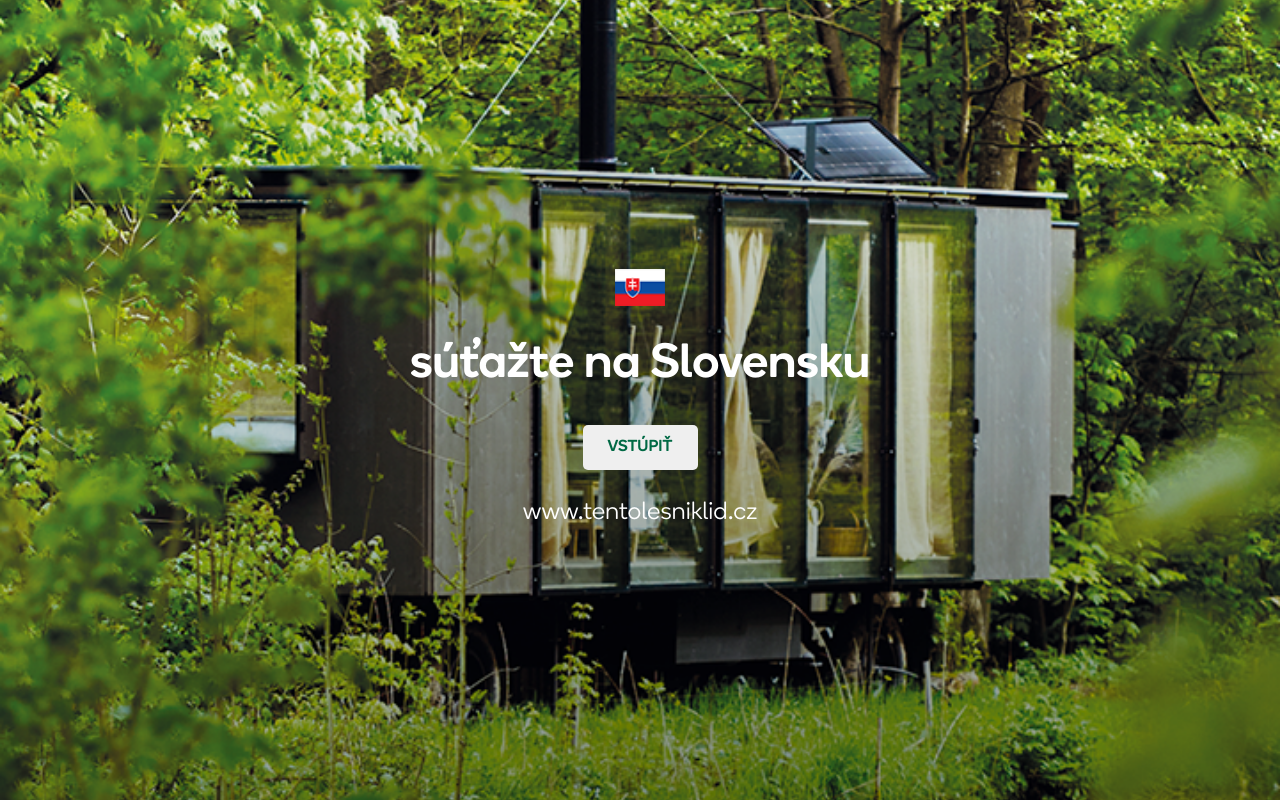
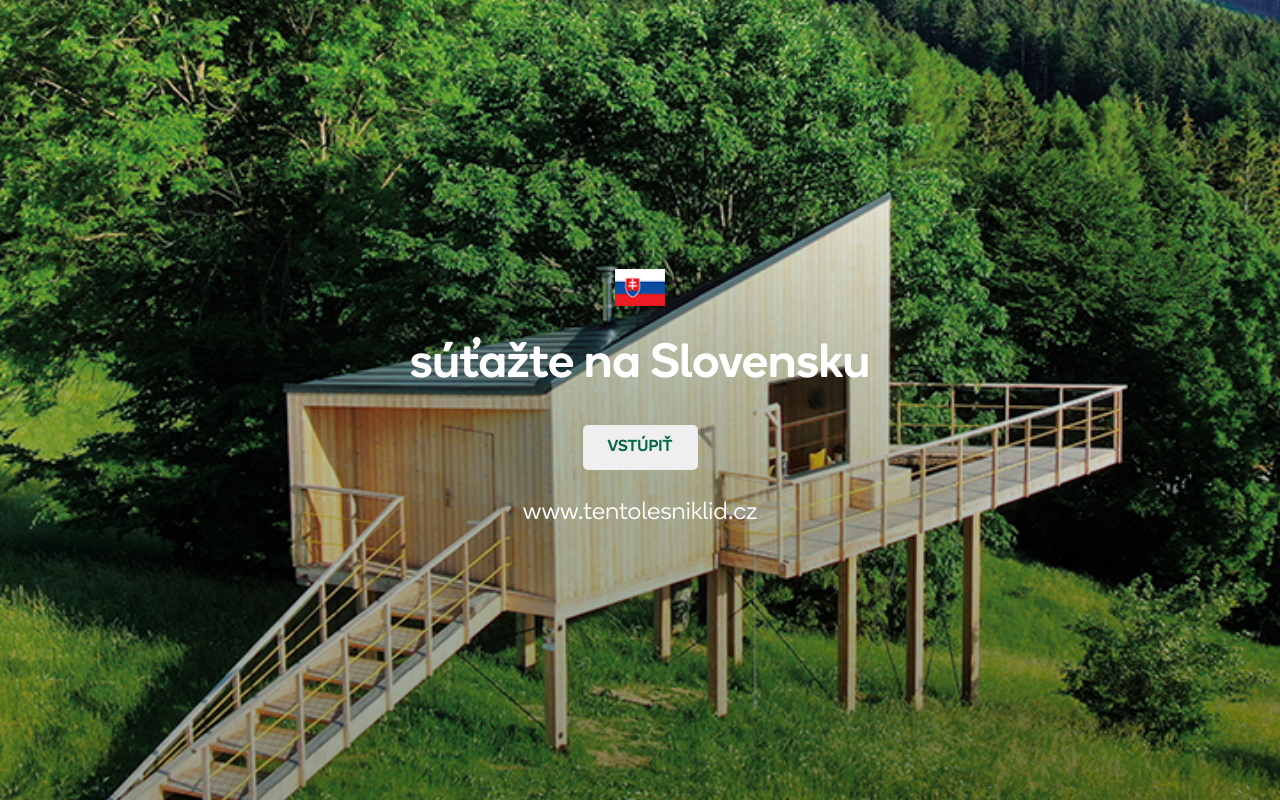
Before and after one commit to panravil/tento_projekt, a PHP site: page /html/page-sk.html in a window 1280 px wide. Run offline with PHP 8.4, Linux system fonts and the light colour scheme.

Commit message:
fix page-sk background

```diff
--- a/html/assets/css/style.css
+++ b/html/assets/css/style.css
@@ -759,6 +759,20 @@ tr td:nth-child(1){
     justify-content: center;
     align-items: center;
 }
+.page-sk{
+    width: 100%;
+    position: relative;
+    height: auto;
+    background-image: url(../images/Rectangle\ .png);
+    height: 100vh;
+    background-attachment: fixed;
+    background-repeat: no-repeat;
+    background-size: cover;
+    background-position: center;
+    display: flex;
+    justify-content: center;
+    align-items: center;
+}
 
 .cz-title{
     font-family: 'Boing-Medium', sans-serif;
--- a/html/page-sk.html
+++ b/html/page-sk.html
@@ -24,7 +24,7 @@
         <script src="https://maxcdn.bootstrapcdn.com/bootstrap/3.4.1/js/bootstrap.min.js"></script>
     </head>
     <body>
-        <main class="page-cz">
+        <main class="page-sk">
             <div class="cz-content">
                 <div class="flag"><img src="./assets/images/SK_Flag.png"></div>
                 <div class="cz-title">súťažte na Slovensku</div>
```
